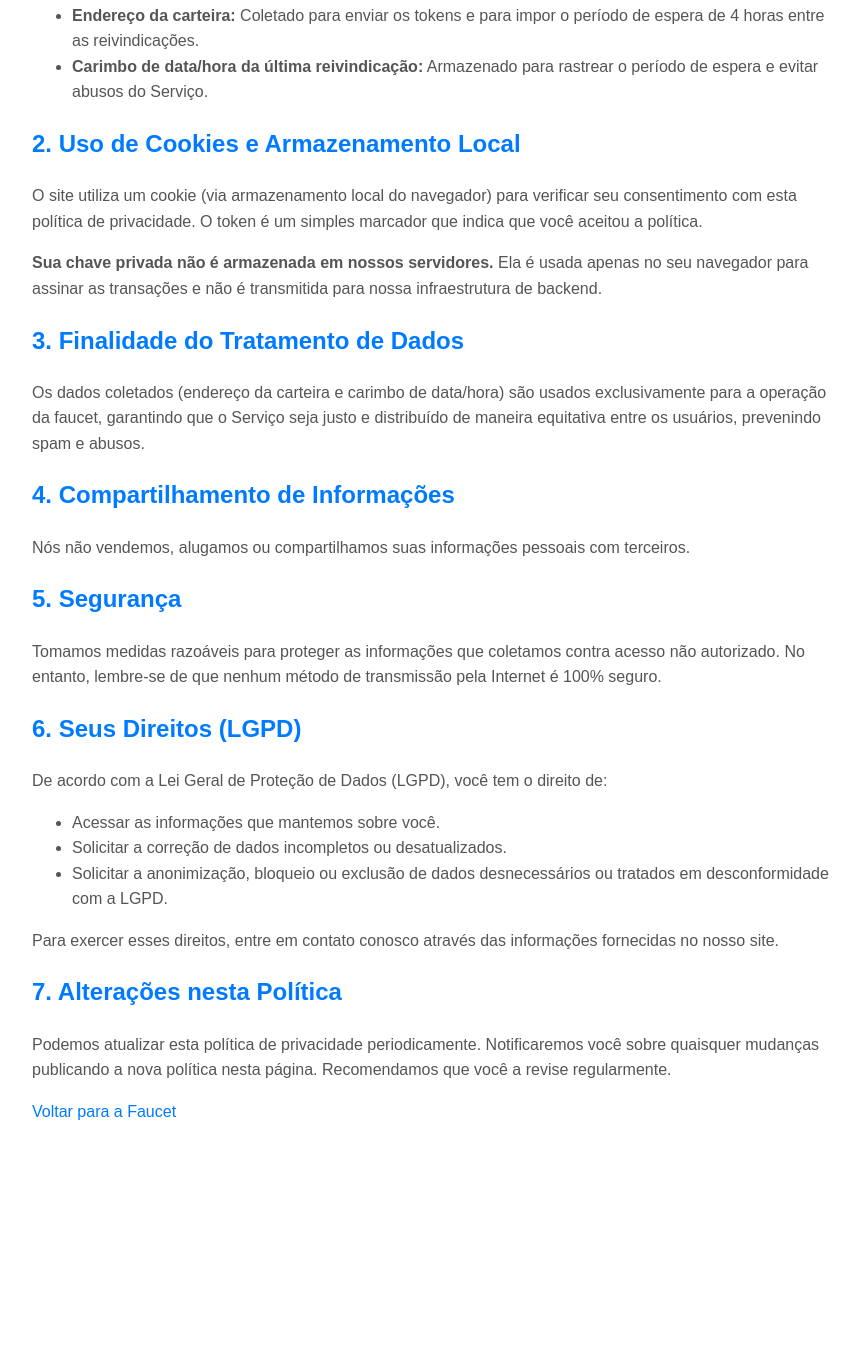
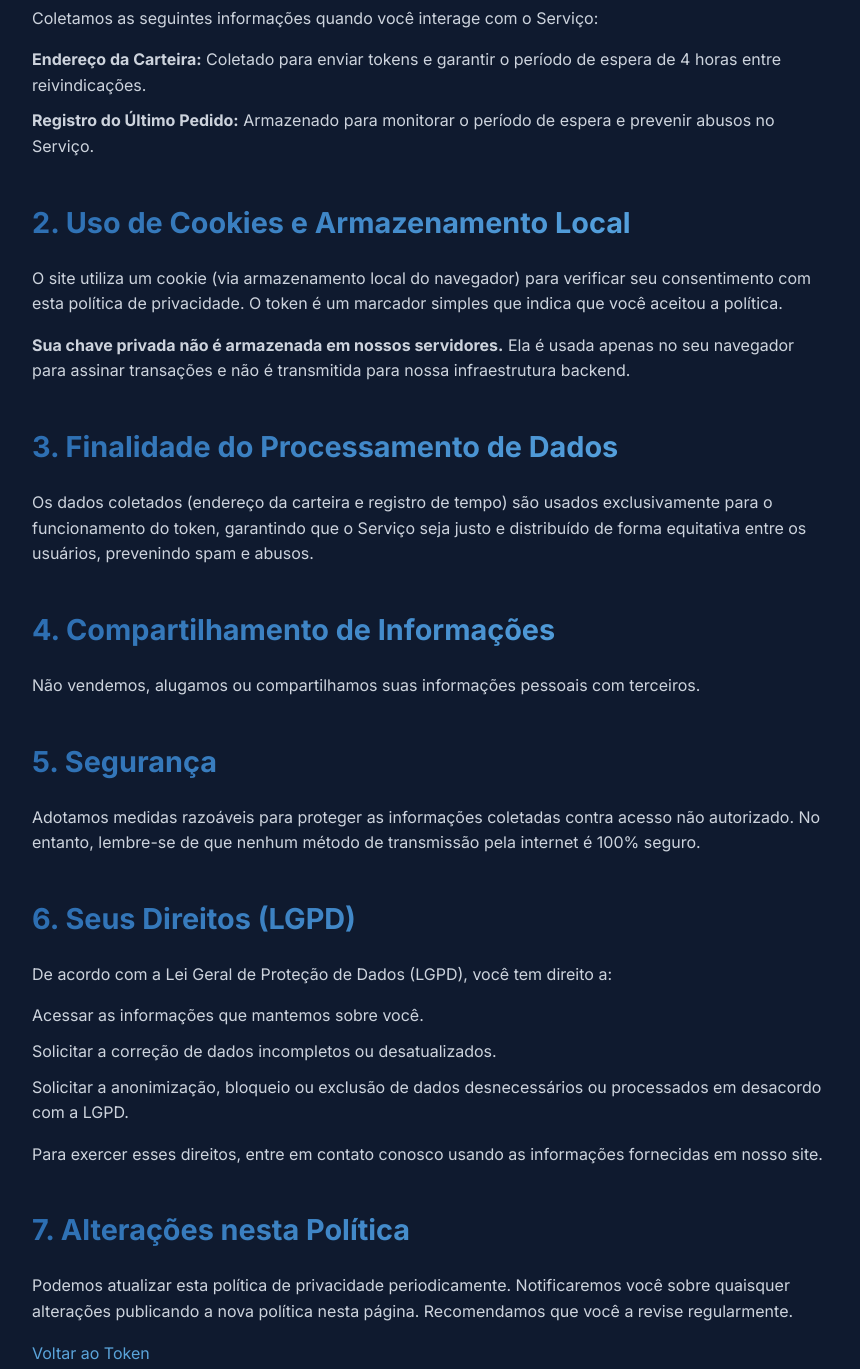
Before and after one commit to Balbi-Token/site, a plain HTML site: page privacidade.html in a window 1280 px wide. Shown: the part 324-1693 px from the top of the page, without its empty margins (208-1068 px from the left). Before the commit the page ends 1485 px from the top, so only its background shows below. Drawn offline with Linux system fonts and the light colour scheme.

Commit message:
Update privacidade.html

```diff
--- a/privacidade.html
+++ b/privacidade.html
@@ -1,54 +1,122 @@
 <!DOCTYPE html>
-<html lang="pt-br">
+<html lang="pt-BR">
 <head>
     <meta charset="UTF-8">
     <meta name="viewport" content="width=device-width, initial-scale=1.0">
-    <title>Política de Privacidade - Balbi Faucet</title>
+    <title>Política de Privacidade - Token BALBI</title>
+    <link href="https://fonts.googleapis.com/css2?family=Inter:wght@300;400;500;600;700&display=swap" rel="stylesheet">
     <style>
-        body { font-family: sans-serif; line-height: 1.6; padding: 20px; max-width: 800px; margin: auto; }
-        h1, h2 { color: #007bff; }
-        p, li { color: #555; }
-        a { color: #007bff; text-decoration: none; }
+        :root {
+            --primary: #0d2b5a;
+            --secondary: #1a365d;
+            --accent: #2b6cb0;
+            --light-accent: #63b3ed;
+            --text: #e2e8f0;
+            --background: #0f1a2f;
+            --card-bg: #1e293b;
+            --green: #48bb78;
+            --gradient: linear-gradient(135deg, var(--accent), var(--light-accent));
+            --header-gradient: linear-gradient(90deg, #0d2b5a, #1e4785);
+        }
+
+        body {
+            font-family: 'Inter', sans-serif;
+            background-color: var(--background);
+            color: var(--text);
+            line-height: 1.6;
+            padding: 20px;
+            max-width: 800px;
+            margin: auto;
+        }
+
+        h1, h2 {
+            font-weight: 700;
+            background: var(--gradient);
+            -webkit-background-clip: text;
+            -webkit-text-fill-color: transparent;
+            margin-bottom: 20px;
+        }
+
+        h1 {
+            font-size: 2.5rem;
+        }
+
+        h2 {
+            font-size: 1.8rem;
+            margin-top: 40px;
+        }
+
+        p, li {
+            color: var(--text);
+            opacity: 0.9;
+        }
+
+        a {
+            color: var(--light-accent);
+            text-decoration: none;
+            transition: color 0.3s;
+        }
+
+        a:hover {
+            color: var(--accent);
+        }
+
+        ul {
+            list-style-type: none;
+            padding-left: 0;
+        }
+
+        li {
+            margin-bottom: 10px;
+        }
     </style>
 </head>
 <body>
-    <h1>Política de Privacidade da Balbi Faucet</h1>
+    <h1>Política de Privacidade do Token BALBI</h1>
     <p>Última atualização: 28 de agosto de 2025</p>
 
-    <p>Sua privacidade é importante para nós. Esta política de privacidade explica como a Balbi Faucet coleta, usa e protege suas informações pessoais.</p>
+    <p>Sua privacidade é importante para nós. Esta política de privacidade explica como o Token BALBI coleta, utiliza e protege suas informações pessoais.</p>
 
-    <h2>1. Informações Coletadas</h2>
-    <p>Nós coletamos as seguintes informações quando você interage com o Serviço:</p>
+    <h2>1. Informações que Coletamos</h2>
+    <p>Coletamos as seguintes informações quando você interage com o Serviço:</p>
     <ul>
-        <li><strong>Endereço da carteira:</strong> Coletado para enviar os tokens e para impor o período de espera de 4 horas entre as reivindicações.</li>
-        <li><strong>Carimbo de data/hora da última reivindicação:</strong> Armazenado para rastrear o período de espera e evitar abusos do Serviço.</li>
+        <li><strong>Endereço da Carteira:</strong> Coletado para enviar tokens e garantir o período de espera de 4 horas entre reivindicações.</li>
+        <li><strong>Registro do Último Pedido:</strong> Armazenado para monitorar o período de espera e prevenir abusos no Serviço.</li>
     </ul>
 
     <h2>2. Uso de Cookies e Armazenamento Local</h2>
-    <p>O site utiliza um cookie (via armazenamento local do navegador) para verificar seu consentimento com esta política de privacidade. O token é um simples marcador que indica que você aceitou a política.</p>
-    <p><strong>Sua chave privada não é armazenada em nossos servidores.</strong> Ela é usada apenas no seu navegador para assinar as transações e não é transmitida para nossa infraestrutura de backend.</p>
+    <p>O site utiliza um cookie (via armazenamento local do navegador) para verificar seu consentimento com esta política de privacidade. O token é um marcador simples que indica que você aceitou a política.</p>
+    <p><strong>Sua chave privada não é armazenada em nossos servidores.</strong> Ela é usada apenas no seu navegador para assinar transações e não é transmitida para nossa infraestrutura backend.</p>
 
-    <h2>3. Finalidade do Tratamento de Dados</h2>
-    <p>Os dados coletados (endereço da carteira e carimbo de data/hora) são usados exclusivamente para a operação da faucet, garantindo que o Serviço seja justo e distribuído de maneira equitativa entre os usuários, prevenindo spam e abusos.</p>
+    <h2>3. Finalidade do Processamento de Dados</h2>
+    <p>Os dados coletados (endereço da carteira e registro de tempo) são usados exclusivamente para o funcionamento do token, garantindo que o Serviço seja justo e distribuído de forma equitativa entre os usuários, prevenindo spam e abusos.</p>
 
     <h2>4. Compartilhamento de Informações</h2>
-    <p>Nós não vendemos, alugamos ou compartilhamos suas informações pessoais com terceiros.</p>
+    <p>Não vendemos, alugamos ou compartilhamos suas informações pessoais com terceiros.</p>
 
     <h2>5. Segurança</h2>
-    <p>Tomamos medidas razoáveis para proteger as informações que coletamos contra acesso não autorizado. No entanto, lembre-se de que nenhum método de transmissão pela Internet é 100% seguro.</p>
+    <p>Adotamos medidas razoáveis para proteger as informações coletadas contra acesso não autorizado. No entanto, lembre-se de que nenhum método de transmissão pela internet é 100% seguro.</p>
 
     <h2>6. Seus Direitos (LGPD)</h2>
-    <p>De acordo com a Lei Geral de Proteção de Dados (LGPD), você tem o direito de:</p>
+    <p>De acordo com a Lei Geral de Proteção de Dados (LGPD), você tem direito a:</p>
     <ul>
         <li>Acessar as informações que mantemos sobre você.</li>
         <li>Solicitar a correção de dados incompletos ou desatualizados.</li>
-        <li>Solicitar a anonimização, bloqueio ou exclusão de dados desnecessários ou tratados em desconformidade com a LGPD.</li>
+        <li>Solicitar a anonimização, bloqueio ou exclusão de dados desnecessários ou processados em desacordo com a LGPD.</li>
     </ul>
-    <p>Para exercer esses direitos, entre em contato conosco através das informações fornecidas no nosso site.</p>
+    <p>Para exercer esses direitos, entre em contato conosco usando as informações fornecidas em nosso site.</p>
 
     <h2>7. Alterações nesta Política</h2>
-    <p>Podemos atualizar esta política de privacidade periodicamente. Notificaremos você sobre quaisquer mudanças publicando a nova política nesta página. Recomendamos que você a revise regularmente.</p>
+    <p>Podemos atualizar esta política de privacidade periodicamente. Notificaremos você sobre quaisquer alterações publicando a nova política nesta página. Recomendamos que você a revise regularmente.</p>
 
-    <p><a href="index.html">Voltar para a Faucet</a></p>
+    <p><a href="index.html">Voltar ao Token</a></p>
+    <br>
+    <br>
+    <br>
+    <footer>
+    <div class="copyright" style="text-align: center; margin-top: 50px; padding-top: 20px; border-top: 1px solid rgba(255, 255, 255, 0.1); color: var(--text); opacity: 0.7;">
+        <p>© 2025 Token BALBI. Construído com ❤️ para a comunidade cripto brasileira.</p>
+    </div>
+    </footer>
 </body>
 </html>
```
